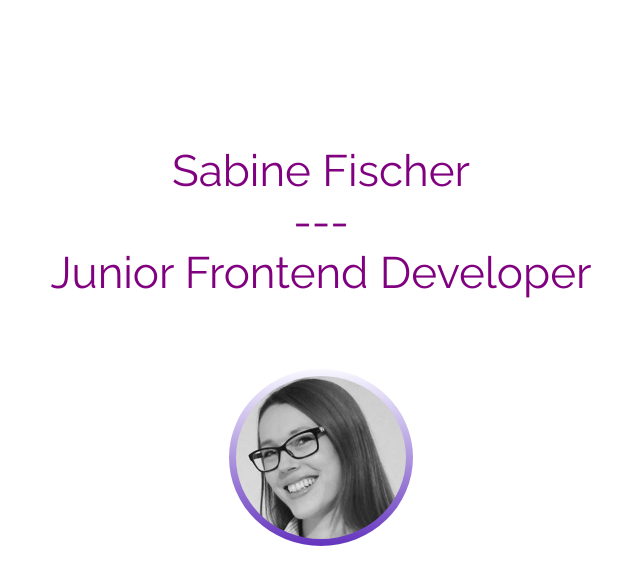
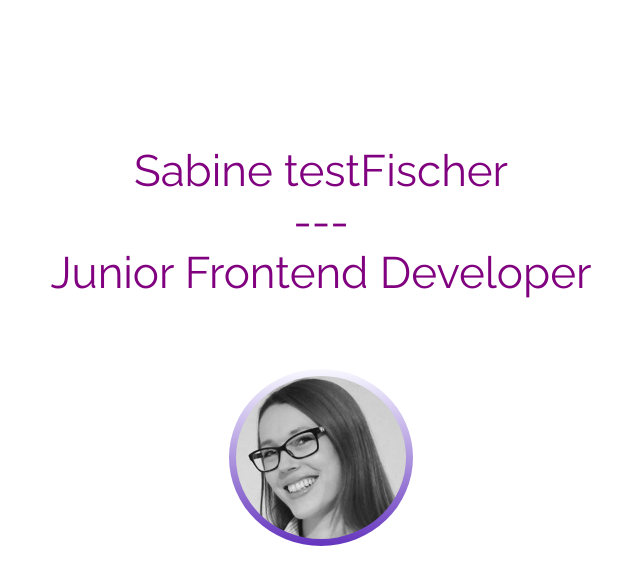
Before and after one commit to ada-net/portfolio, a plain HTML site: page index.html in a window 1280 px wide. Shown: the top 583 px of the page, without its empty margins (319-959 px from the left). Drawn offline with Linux system fonts and the light colour scheme.

Commit message:
only a test

```diff
--- a/index.html
+++ b/index.html
@@ -20,7 +20,7 @@
 					<!--the welcome id can be found in homepage/body.css.-->
 					<section id="welcome">
 						<div>
-							<h1 id="h1-welcome">Sabine Fischer
+							<h1 id="h1-welcome">Sabine testFischer
 								<br>
 								---
 								<br>
```
